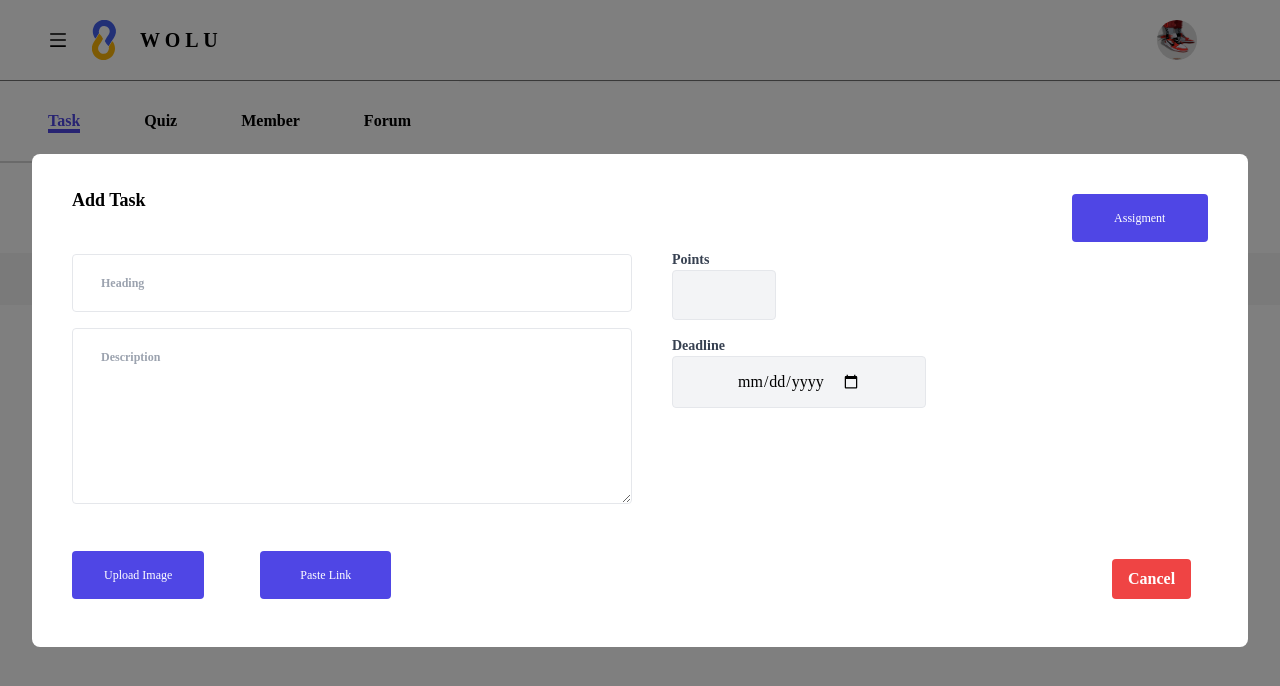
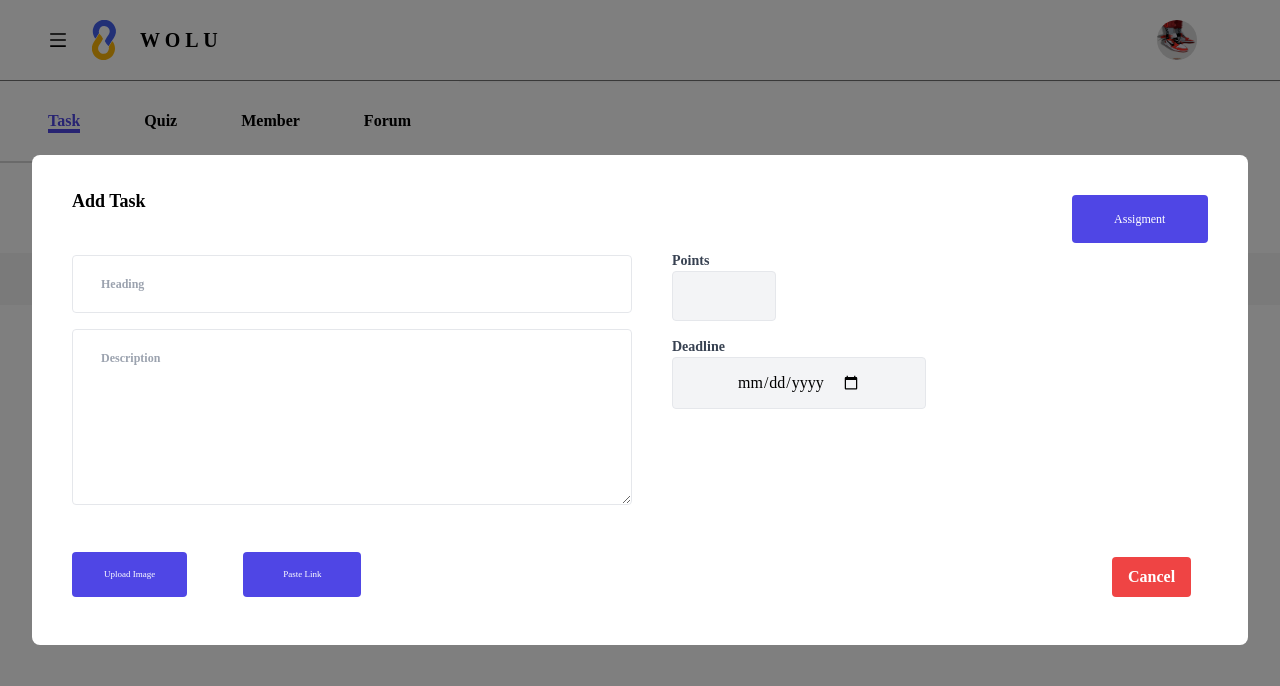
Before and after one commit to farda222/web-wolucrot-v2, a React (Vite) app: page /Yourclass in a window 1280 px wide. Both pictures are taken after a click on the button "Add Task". Shown: the top 686 px of the page. Built offline with nearby package versions, Linux system fonts and the light colour scheme.

Commit message:
Update Buttontaskkandoverlay.jsx

```diff
--- a/src/Components/Buttontaskkandoverlay.jsx
+++ b/src/Components/Buttontaskkandoverlay.jsx
@@ -123,10 +123,10 @@ function TaskManager() {
               <div className="mb-4">
                 <div className="flex items-center justify-between lg:float-left gap-4">
                   <input type="file" id="image" name="image" className="hidden" />
-                  <label htmlFor="image" className="bg-indigo-600 hover:bg-indigo-700 text-white py-4 px-8 rounded cursor-pointer text-xs">
+                  <label htmlFor="image" className="bg-indigo-600 hover:bg-indigo-700 text-white py-4 px-8 rounded cursor-pointer text-[9px]">
                     Upload Image
                   </label>
-                  <button type="button" onClick={() => setIsLinkOverlayOpen(true)} className="bg-indigo-600 hover:bg-indigo-700 text-white py-4 px-10 rounded cursor-pointer text-xs lg:ml-10">
+                  <button type="button" onClick={() => setIsLinkOverlayOpen(true)} className="bg-indigo-600 hover:bg-indigo-700 text-white py-4 px-10 rounded cursor-pointer text-[9px] lg:ml-10">
                     Paste Link
                   </button>
                 </div>
```
